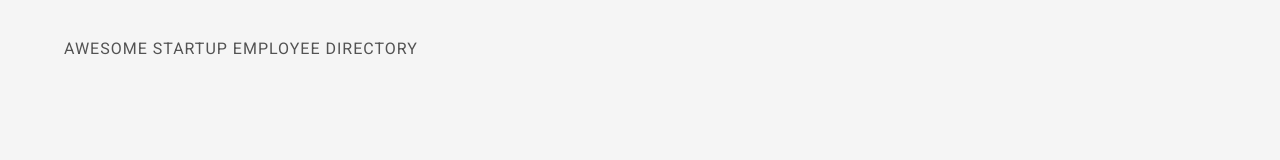
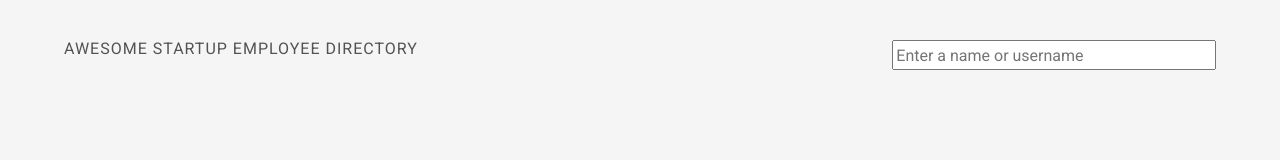
Before and after one commit to arvinalvea/techdegree-project8, a plain HTML site: page index.html in a window 1280 px wide. Drawn offline with Linux system fonts and the light colour scheme; no server answers.

Commit message:
Created input form for user search

```diff
--- a/css/styles.css
+++ b/css/styles.css
@@ -42,7 +42,6 @@ h1 {
 }
 
 .grid-container {
-    /* background: teal; */
     width: 90%;
     margin: 0 auto;
     justify-content: space-between;
@@ -101,9 +100,23 @@ h1 {
     color: #8F8F8F;
 }
 
+#user-search {
+    float: right;
+    margin-bottom: 20px;
+    margin-top: 2.5em;
+    width: 35%;
+    height: 30px
+}
+
 /* ============================================= */
 /*              Flexbox Containers               */
 /* ============================================= */
+
+header {
+    display: flex;
+    width: 90%;
+    margin: 0 auto;
+}
 
 .grid-container {
     display: flex;
--- a/index.html
+++ b/index.html
@@ -14,6 +14,7 @@
 
     <header>
         <h1>AWESOME STARTUP EMPLOYEE DIRECTORY</h1>
+        <input type="text" id="user-search" name="user-search" placeholder="Enter a name or username">
     </header>
 
     <main class="grid-container">
--- a/js/app.js
+++ b/js/app.js
@@ -6,6 +6,7 @@ const gridContainer = document.querySelector(".grid-container");
 const overlay = document.querySelector(".overlay");
 const modalContainer = document.querySelector(".modal-content");
 const modalClose = document.querySelector(".modal-close");
+let userInput;
 
 // Functions
 function displayEmployees(employeeData) {
@@ -82,3 +83,7 @@ gridContainer.addEventListener('click', e => {
 modalClose.addEventListener('click', () => {
     overlay.classList.add("hidden");
 });
+
+document.getElementById("user-search").addEventListener("keyup", function () {
+
+});
```
Also changed, not shown: member-1.jpg (deleted).
